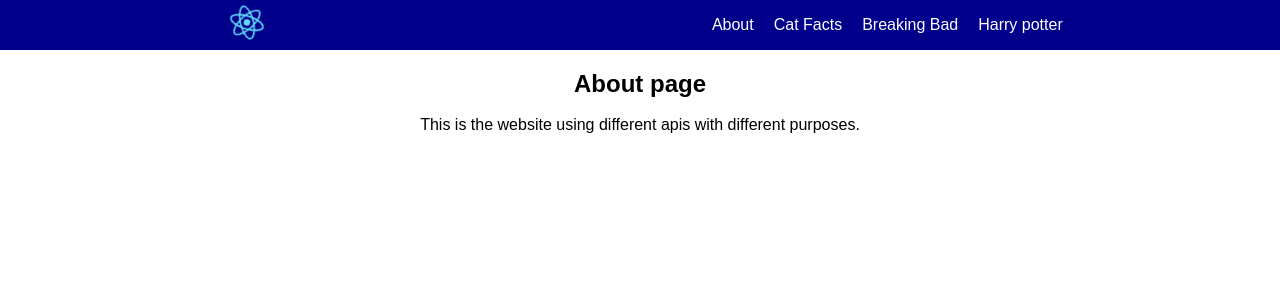
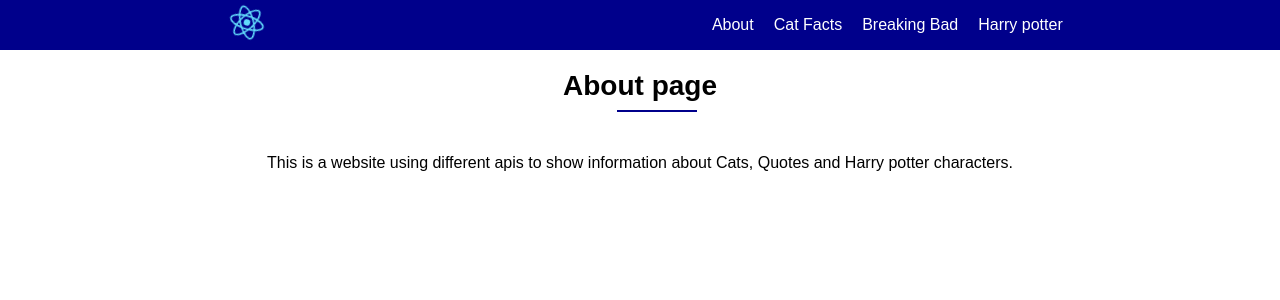
Before and after one commit to pras75299/React-Router-Example, a React (Create React App) app: page /about in a window 1280 px wide. Shown: the top 300 px of the page. Built offline with nearby package versions, Linux system fonts and the light colour scheme.

Commit message:
add text to about.js

```diff
--- a/src/About.js
+++ b/src/About.js
@@ -3,9 +3,9 @@ import React from "react";
 export default function About() {
   return (
     <>
-      <h2>About page</h2>
+      <h1 className="commontitleclass">About page</h1>
       <br />
-      <p>This is the website using different apis with different purposes.</p>
+      <p>This is a website using different apis to show information about Cats, Quotes and Harry potter characters.</p>
     </>
   );
 }
```
